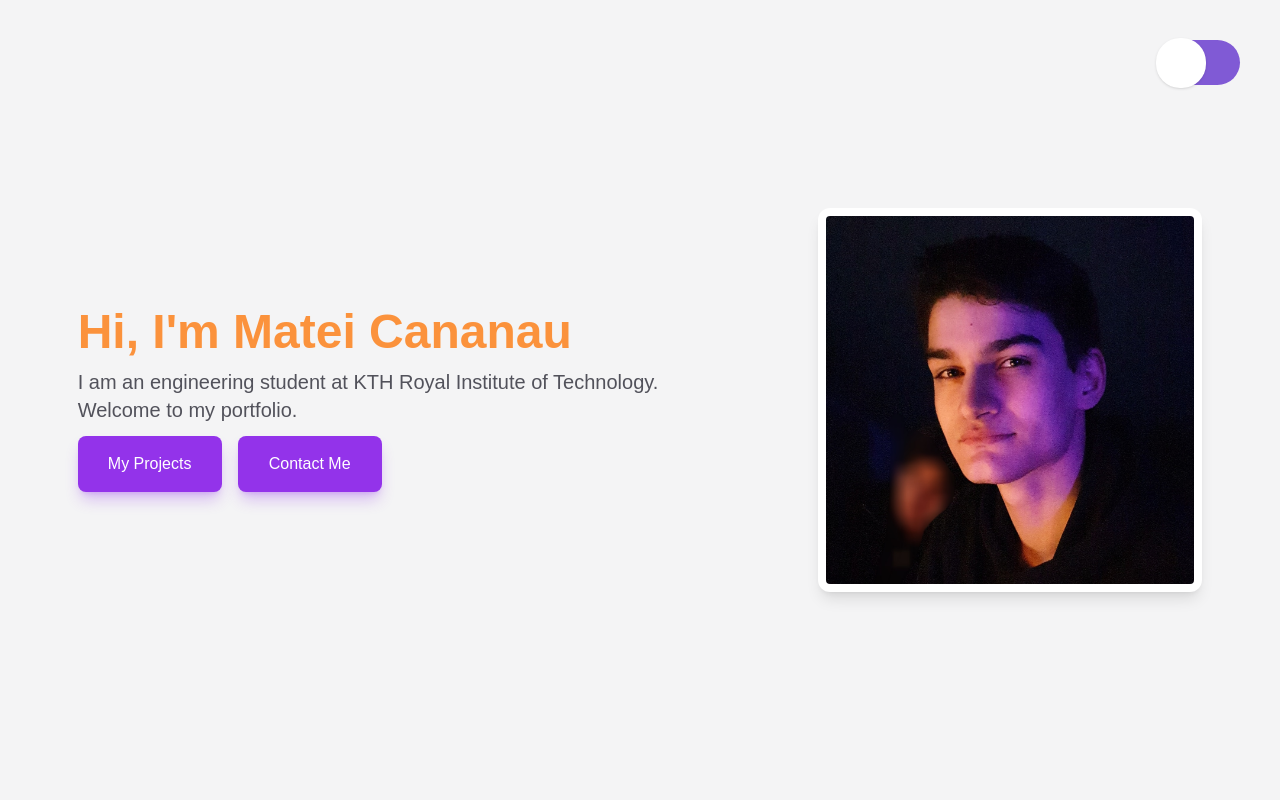
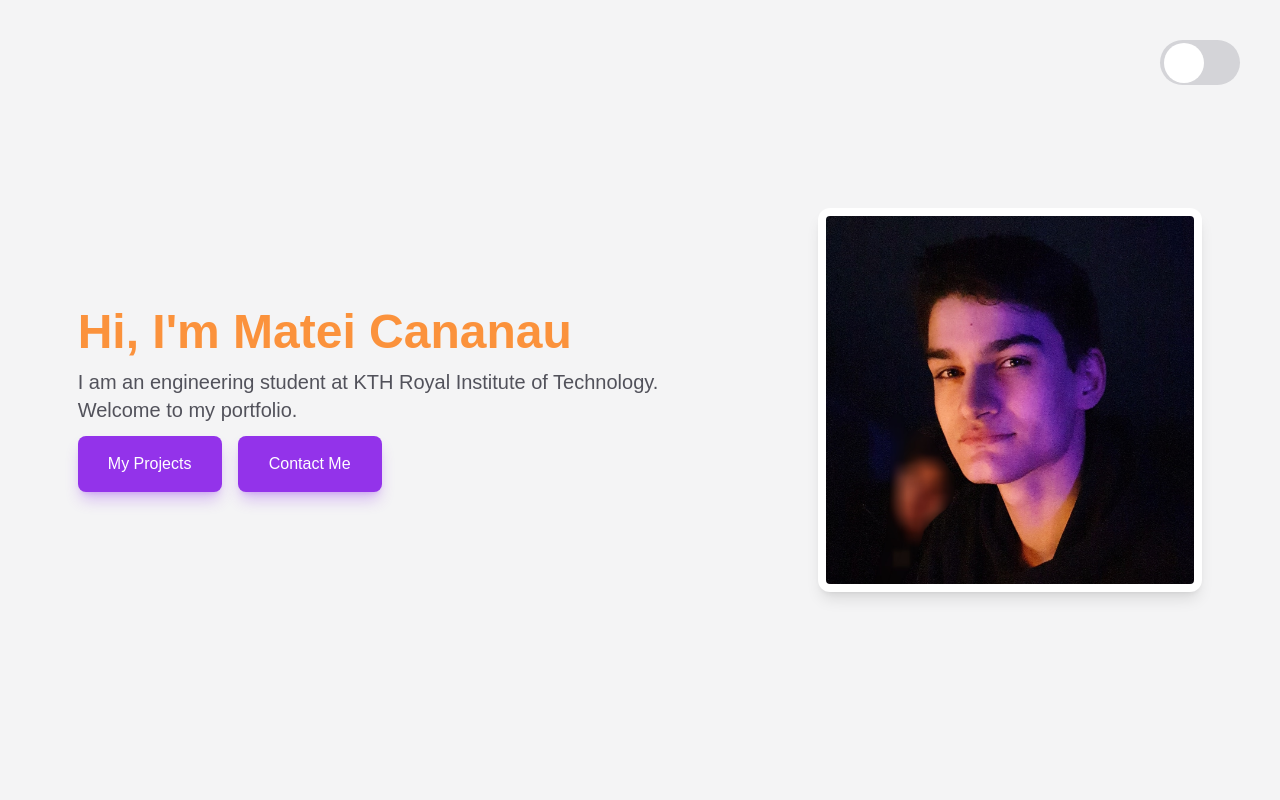
Before and after one commit to Matdrox/portfolio, a React (Create React App) app: page / in a window 1280 px wide. Shown: the top 800 px of the page. Built offline with nearby package versions, Linux system fonts and the light colour scheme.

Commit message:
Updated Theme Toggler

```diff
--- a/src/components/buttons/Themes.js
+++ b/src/components/buttons/Themes.js
@@ -1,5 +1,6 @@
-import { useEffect } from 'react';
+import { useState, useEffect } from 'react';
 import { motion, useMotionValue, useTransform } from 'framer-motion';
+import { setSelectionRange } from '@testing-library/user-event/dist/utils';
 
 const Themes = (props) => {
   const x = useMotionValue(0);
@@ -19,21 +20,40 @@ const Themes = (props) => {
     })
   );
 
+  const [isOn, setIsOn] = useState(false);
+  const toggleSwitch = () => setIsOn(!isOn);
+  const spring = {
+    type: 'spring',
+    stiffness: 700,
+    damping: 30,
+  };
+
   return (
-    <motion.div
-      style={{ background }}
-      className='bg-black w-[80px] h-[45px] rounded-3xl absolute top-0 right-0 m-10'
+    // <motion.div
+    //   style={{ background }}
+    //   className='bg-black w-[80px] h-[45px] rounded-3xl absolute top-0 right-0 m-10'
+    // >
+    //   <motion.div
+    //     className='bg-white shadow absolute -left-1 w-[50px] h-[50px] rounded-3xl -my-0.5'
+    //     drag='x'
+    //     whileDrag={{ scale: 1.2 }}
+    //     // whileHover={{ scale: 0.9 }}
+    //     dragConstraints={{ left: 0, right: 40 }}
+    //     dragSnapToOrigin={false}
+    //     style={{ x }}
+    //   ></motion.div>
+    // </motion.div>
+    <div
+      className='bg-zinc-300 w-[80px] h-[45px] rounded-3xl absolute top-0 right-0 p-1 m-10 flex items-center justify-start'
+      data-isOn={isOn}
+      onClick={toggleSwitch}
     >
       <motion.div
-        className='bg-white shadow absolute -left-1 w-[50px] h-[50px] rounded-3xl -my-0.5'
-        drag='x'
-        whileDrag={{ scale: 1.2 }}
-        // whileHover={{ scale: 0.9 }}
-        dragConstraints={{ left: 0, right: 40 }}
-        dragSnapToOrigin={false}
-        style={{ x }}
-      ></motion.div>
-    </motion.div>
+        className='bg-white h-[40px] w-[40px] rounded-full'
+        layout
+        transition={spring}
+      />
+    </div>
   );
 };
 
```
